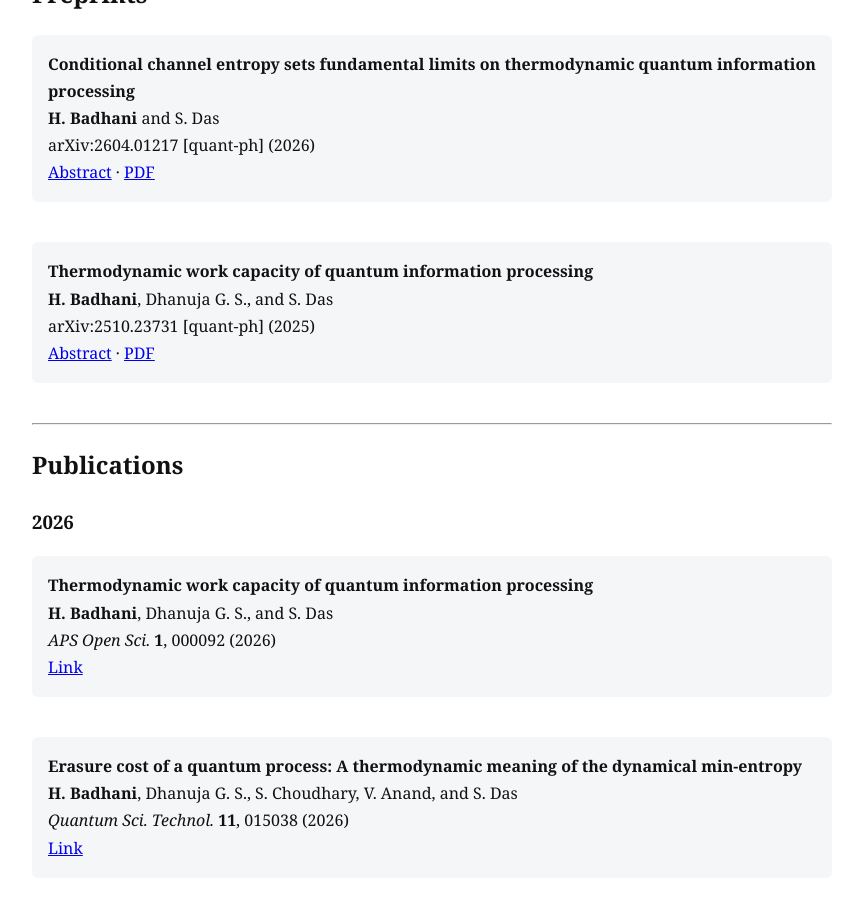
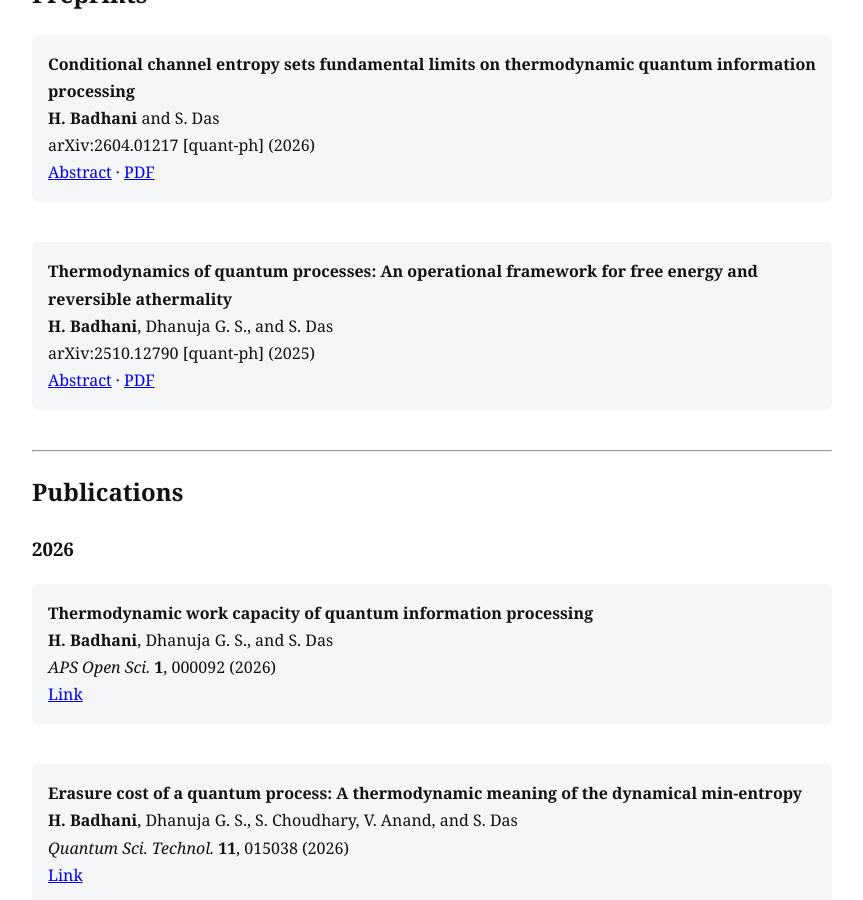
Before and after one commit to himanshubadhani/himanshubadhani.github.io, a Jekyll site: the page built from publications.md, in a window 1280 px wide and 900 px high, scrolled down 362 px. Shown: the whole window, without its empty margins (208-1071 px from the left). Built offline with Jekyll 4.4.1, drawn with Linux system fonts in a browser that asks for light colours.

Commit message:
Update preprints.yml

```diff
--- a/_data/preprints.yml
+++ b/_data/preprints.yml
@@ -5,9 +5,9 @@
   abstract: "https://arxiv.org/abs/2604.01217"
   pdf: "https://arxiv.org/pdf/2604.01217"
 
-- title: "Thermodynamic work capacity of quantum information processing"
+- title: "Thermodynamics of quantum processes: An operational framework for free energy and reversible athermality"
   authors: "<strong>H. Badhani</strong>, Dhanuja G. S., and S. Das"
-  archive: "arXiv:2510.23731 [quant-ph]"
+  archive: "arXiv:2510.12790 [quant-ph]"
   year: 2025
-  abstract: "https://arxiv.org/abs/2510.23731"
-  pdf: "https://arxiv.org/pdf/2510.23731.pdf"
+  abstract: "https://arxiv.org/abs/2510.12790"
+  pdf: "https://arxiv.org/pdf/2510.12790"
```
